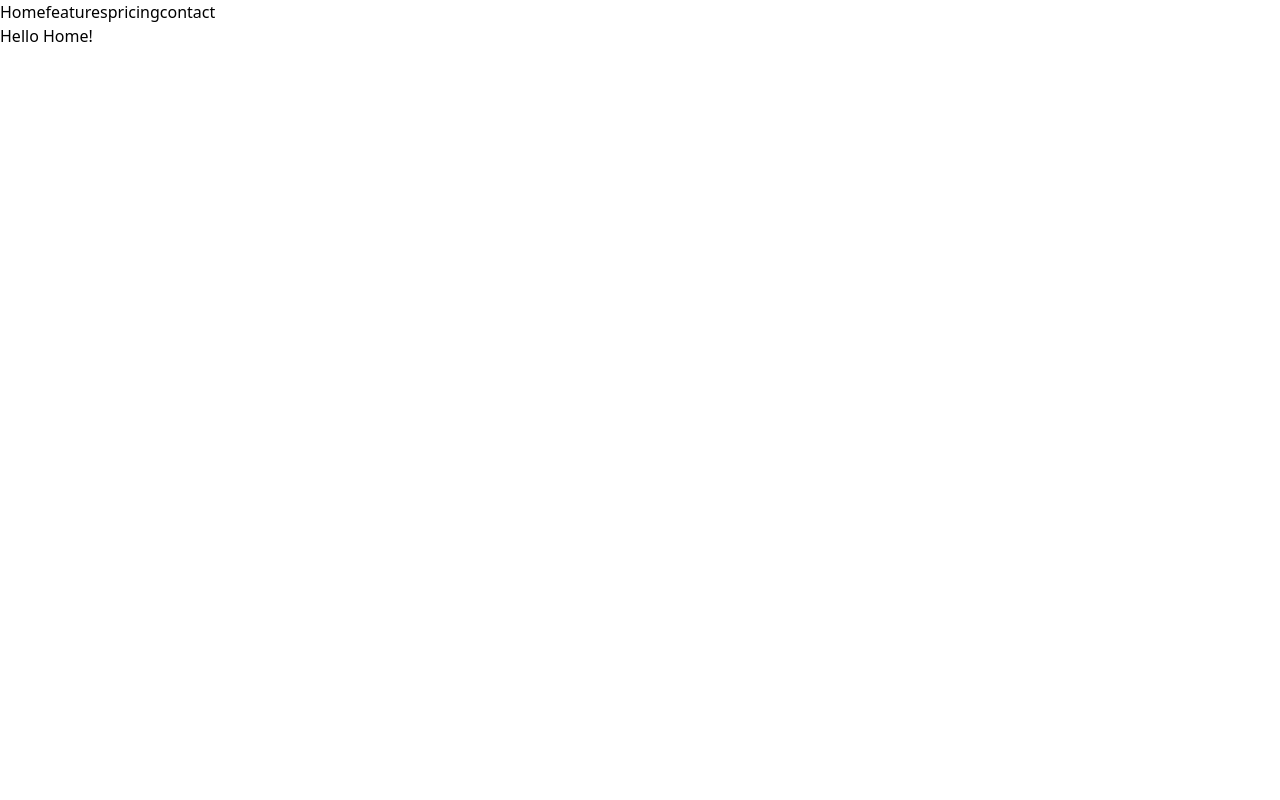
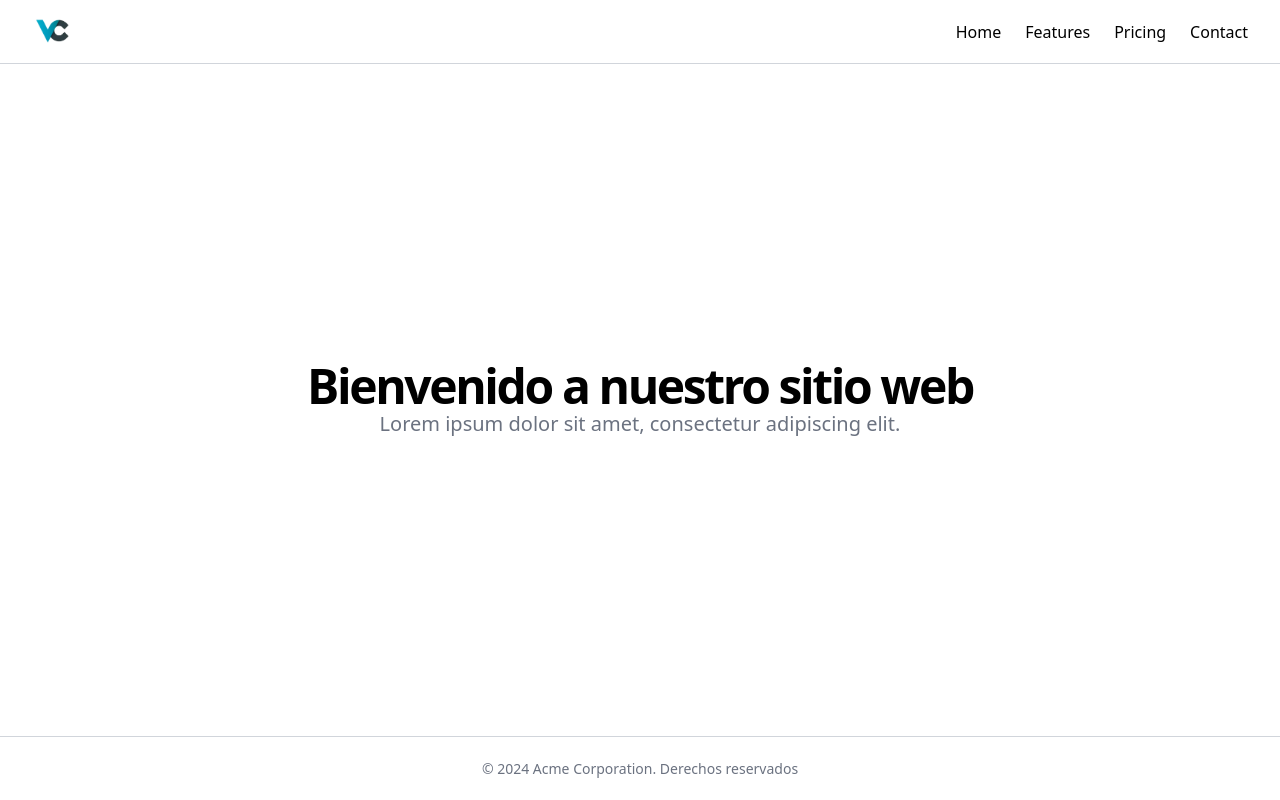
Before and after one commit to victorwcv/Vue, a Vue app in the folder 03-vue-spa/: page / in a window 1280 px wide. Built offline with nearby package versions, Linux system fonts and the light colour scheme; the HTML template or start-up script is replaced by a standard one.

Commit message:
feat: estructura html

```diff
--- a/03-vue-spa/src/App.vue
+++ b/03-vue-spa/src/App.vue
@@ -1,18 +1,43 @@
 <template>
-  <nav>
-    <a href="#/">Home</a>
-    <a href="#/features">features</a>
-    <a href="#/pricing">pricing</a>
-    <a href="#/contact">contact</a>
-  </nav>
+  <div class="flex flex-col h-screen">
+    <!-- Header -->
+    <header
+      class="flex items-center h-14 px-4 border-b border-gray-300 sm:h-16 md:px-6 lg:px-8"
+    >
+      <div>
+        <a class="flex items-center gap-2 font-semibold" href="#">
+          <img
+            alt="Vue logo"
+            class="logo"
+            src="@/assets/logo.png"
+            width="40"
+            height="40"
+          />
+        </a>
+      </div>
+      <nav class="ml-auto space-x-4 flex items-center h-10 sm:space-x-6">
+        <RouterLink to="/"> Home </RouterLink>
+        <RouterLink to="/features"> Features </RouterLink>
+        <RouterLink to="/pricing"> Pricing </RouterLink>
+        <RouterLink to="/contact"> Contact </RouterLink>
+      </nav>
+    </header>
+    <!-- Fin Header -->
 
-  <main>
-    <RouterView />
-  </main>
+    <!-- Main -->
+    <main class="flex-1 flex items-center justify-center py-6">
+      <RouterView />
+    </main>
+    <!-- Fin Main -->
+
+    <!-- Footer -->
+    <footer
+      class="flex items-center h-14 px-4 border-t border-gray-300 sm:h-16 md:px-6 lg:px-8"
+    >
+      <p class="flex-1 text-sm text-gray-500 text-center">
+        © {{ new Date().getFullYear() }} Acme Corporation. Derechos reservados
+      </p>
+    </footer>
+    <!-- Fin Footer -->
+  </div>
 </template>
-
-<script setup lang="ts">
-import { RouterView } from 'vue-router';
-</script>
-
-<style scoped></style>
--- a/03-vue-spa/src/modules/landing/pages/HomePage.vue
+++ b/03-vue-spa/src/modules/landing/pages/HomePage.vue
@@ -1,11 +1,14 @@
 <template>
-  <div>
-    <h1>Hello Home!</h1>
+  <div class="text-center">
+    <h1 class="text-4xl font-bold tracking-tighter sm:text-5xl">
+      Bienvenido a nuestro sitio web
+    </h1>
+    <p class="mx-auto max-w-[600px] text-gray-500 md:text-xl">
+      Lorem ipsum dolor sit amet, consectetur adipiscing elit.
+    </p>
   </div>
 </template>
 
-<script setup lang="ts">
-
-</script>
+<script setup lang="ts"></script>
 
 <style scoped></style>
--- a/03-vue-spa/src/router/index.ts
+++ b/03-vue-spa/src/router/index.ts
@@ -1,8 +1,8 @@
-import { createRouter, createWebHashHistory } from 'vue-router';
+import { createRouter, createWebHistory } from 'vue-router';
 import HomePage from '@/modules/landing/pages/HomePage.vue';
 
 const router = createRouter({
-  history: createWebHashHistory(import.meta.env.BASE_URL),
+  history: createWebHistory(import.meta.env.BASE_URL),
   routes: [
     {
       path: '/',
```
Also changed, not shown: 03-vue-spa/src/assets/logo.png (added).
